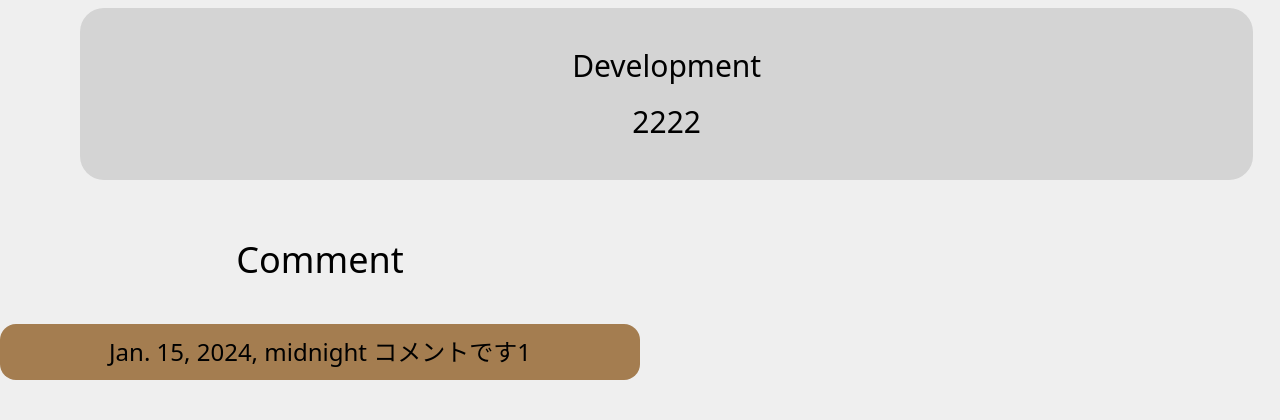
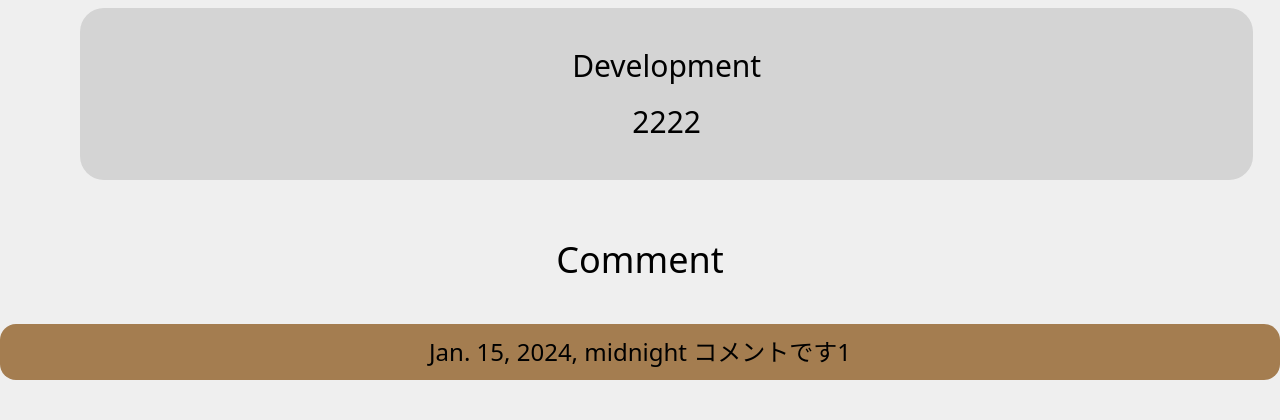
Before and after one commit to takuma-shishido/dejavu, a Django app: template templates/write_continue.html in a window 1280 px wide. Shown: the part 832-1252 px from the top of the page. Run offline with Django 3.2, Linux system fonts and the light colour scheme; the template is opened without the code that fills it: values that come from a table or form of the project are taken from there, others are empty; data comes from the database, SQL or seed files in the repository; some libraries are stand-ins or nearby versions.

Commit message:
fix: 'write a comment' pos

```diff
--- a/templates/write_continue.html
+++ b/templates/write_continue.html
@@ -51,8 +51,6 @@
                         {% if field.label == "Content" %}
                         {% endif %}
                         {{ field|add_class:"bg-neutral-300 border rounded-2xl w-full h-64 p-2" }}
-                {{ field.label }}
-                {{ field }}
                         {{ field.errors }}
                         {% endfor %}
                         <!-- <td type="text" class="bg-gray-100"> {{form.content}} </td> -->
@@ -100,7 +98,8 @@
                 </div>
             </form>
             {% endif %}
-    <div class="flex flex-col my-10 w-1/2">
+            <div>
+                <div class="flex flex-col my-10">
                     <h3 class="text-4xl m-5 flex justify-center">Comment</h3>
                     {% for comment in comments %}
                     <div class="bg-yellow-800 bg-opacity-70 p-3 mt-6 w-full rounded-2xl items-center flex flex-col">
@@ -117,14 +116,12 @@
                         </div>
                     </div>
                     {% endfor %}
-
-
+                </div>
                 {% if request.user.is_authenticated == True %}
-        <div class="mb-40 mt-12">
+                <div class="mb-40 mt-12 text-center">
                     <a class=" bg-amber-300 hover:bg-amber-400 text-white text-2px p-4 w-32 rounded-3xl"
                         href="{% url 'dejavu_app:create_comments' novel.id %}">Write a Comment</a>
                 </div>
                 {% endif %}
             </div>
-
         </body>
```
Lines whose indentation alone changed are shown as unchanged.
